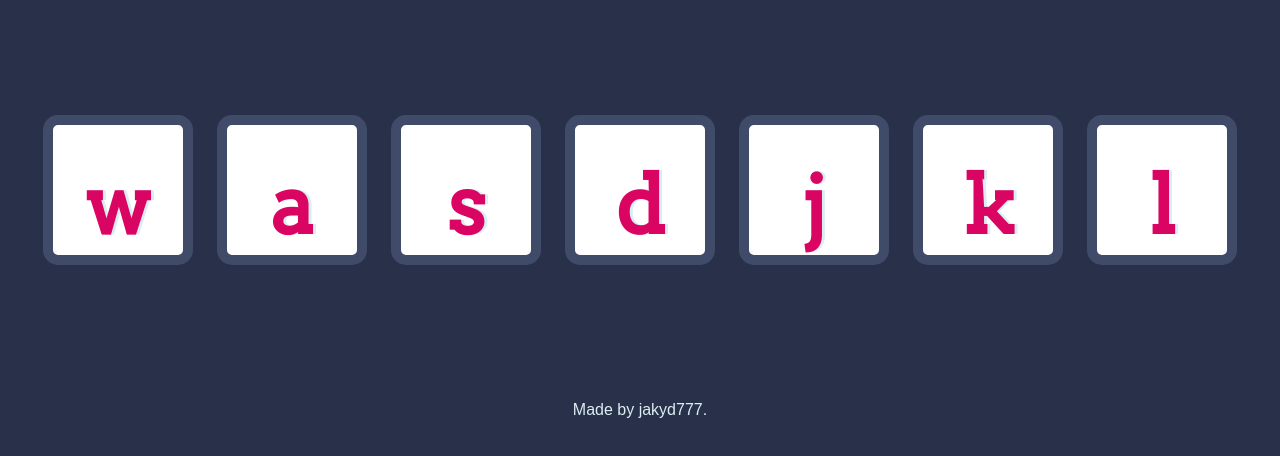
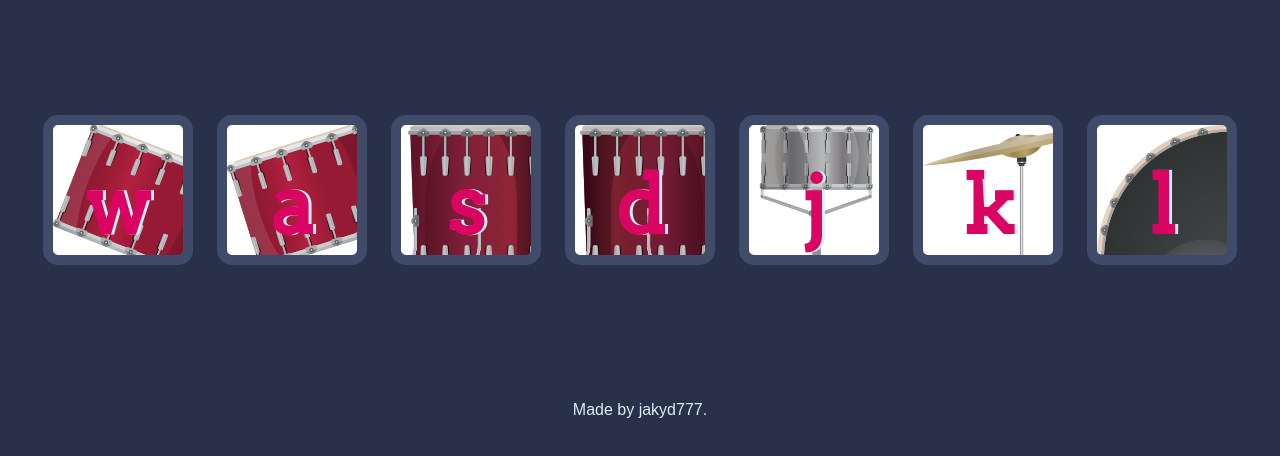
Before and after one commit to jakyd777/drum-kit, a plain HTML site: page index.html in a window 1280 px wide. Shown: the part 174-630 px from the top of the page. Drawn offline with Linux system fonts and the light colour scheme.

Commit message:
Add background images for buttons

```diff
--- a/styles.css
+++ b/styles.css
@@ -17,31 +17,31 @@ footer {
 }
 
 .w {
-
+ background-image: url("images/tom1.png");
 }
 
 .a {
-
+  background-image: url("images/tom2.png");
 }
 
 .s {
-
+  background-image: url("images/tom3.png");
 }
 
 .d {
-
+  background-image: url("images/tom4.png");
 }
 
 .j {
-
+  background-image: url("images/snare.png");
 }
 
 .k {
-
+  background-image: url("images/crash.png");
 }
 
 .l {
-
+  background-image: url("images/kick.png");
 }
 
 .set {
@@ -79,3 +79,6 @@ footer {
   margin: 10px;
   background-color: white;
 }
+.white-color {
+  color:white;
+}
```
